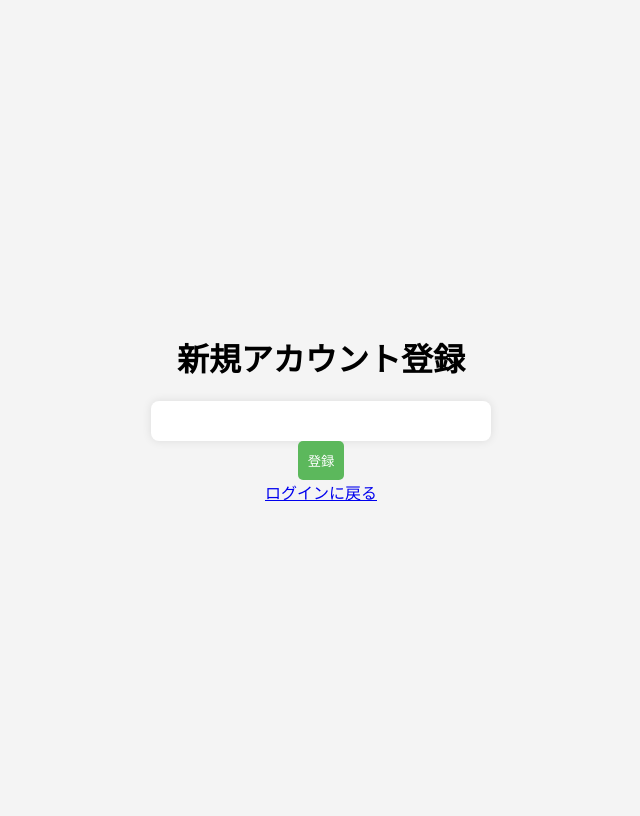
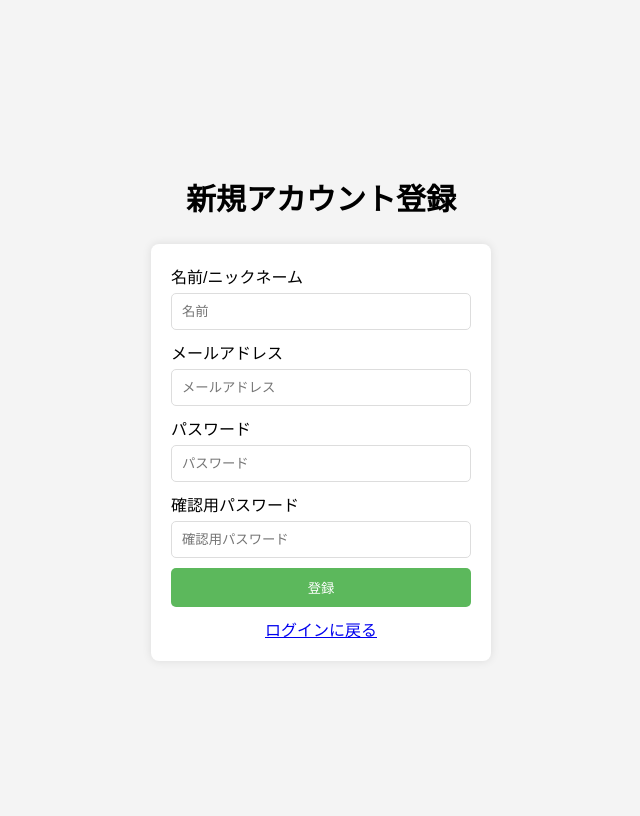
Before and after one commit to TataeMorozumi/ehonto_user, a Django app: page /signup/ in a window 1280 px wide. Shown: the whole page, without its empty margins (319-959 px from the left). Run offline with Django 5.2, Linux system fonts and the light colour scheme.

Commit message:
新規登録画面作成

```diff
--- a/ehonto/app/templates/login.html
+++ b/ehonto/app/templates/login.html
@@ -24,7 +24,7 @@
             padding: 20px;
             border-radius: 8px;
             box-shadow: 0px 0px 10px rgba(0, 0, 0, 0.1);
-            margin-top: 50px;
+            margin-top: 20px;
             width: 300px; /* フォームの幅を指定 */
             text-align: center; /* 中央揃え */
         }
--- a/ehonto/app/templates/signup.html
+++ b/ehonto/app/templates/signup.html
@@ -8,30 +8,41 @@
         body {
             font-family: Arial, sans-serif;
             display: flex;
-            flex-direction: column;
-            align-items: center;
+            flex-direction: column; /* 縦方向に配置 */
             justify-content: center;
+            align-items: center;/* 中央揃え */
             height: 100vh;
             background-color: #f4f4f4;
+        }
+        h2 {
+            font-size: 30px;
+            margin-top: 20px; /* 上から少し余白をつける */
+            margin-bottom: 5px;
         }
         .signup-container {
             background: white;
             padding: 20px;
             border-radius: 8px;
             box-shadow: 0px 0px 10px rgba(0, 0, 0, 0.1);
-            width: 300px;
-            text-align: center;
+            margin-top: 20px;
+            width: 300px; /* フォームの幅を指定 */
+            text-align: center; /* 中央揃え */
         }
         form {
             display: flex;
             flex-direction: column;
+            margin-bottom: 10px;
+        }
+        label {
+            text-align: left;
+            display: block;
+            margin-bottom: 5px; /* ラベルと入力欄の間隔を調整 */
         }
         input {
             margin-bottom: 10px;
             padding: 10px;
             border: 1px solid #ddd;
             border-radius: 5px;
-            width: 100%;
         }
         button {
             background-color: #5cb85c;
@@ -44,17 +55,50 @@
         button:hover {
             background-color: #4cae4c;
         }
+        .register-container {
+            margin-top: 20px; /* フォームとの間隔を作る */
+        }
+        .register-btn {
+            background-color: #337ab7;
+            color: white;
+            text-decoration: none !important;
+            padding: 8px; /* 余白を少し小さくする */
+            border-radius: 5px;
+            display: block;
+            width: 100%;
+            text-align: center;
+            font-size: 10px; /* フォントサイズを小さくする */
+        }
+        .register-btn:hover {
+            background-color: #286090;
+        }
     </style>
 </head>
 <body>
-    <h1>新規アカウント登録</h1>
-    <div class="signup-container"></div>
-        <form method="post">
-            {% csrf_token %}
-            {{ form.as_p }}
-            <button type="submit">登録</button>
+
+    <h2>新規アカウント登録</h2>
+
+    <div class="signup-container">
+       <form method="post">
+           {% csrf_token %}
+           <label for="name">名前/ニックネーム</label>
+           <input type="text" id="name" name="name" placeholder="名前" required>
+
+           <label for="email">メールアドレス</label>
+           <input type="email" id="email" name="email" placeholder="メールアドレス" required>
+
+           <label for="password">パスワード</label>
+           <input type="password" id="password" name="password1" placeholder="パスワード" required>
+
+           <label for="password2">確認用パスワード</label>
+           <input type="password" id="password2" name="password2" placeholder="確認用パスワード" required>
+
+           <button type="submit">登録</button>
         </form>
-        <a href="{% url 'login' %}">ログインに戻る</a>
+
+    <div class="login-container">
+        <a class="login-btn" href="{% url 'login' %}">ログインに戻る</a>
     </div>
+</div>
 </body>
 </html>
--- a/ehonto/app/views.py
+++ b/ehonto/app/views.py
@@ -1,5 +1,7 @@
 from django.shortcuts import render, redirect
 from django.views import View
+from django.contrib.auth import login
+from .forms import SignupForm
 
 class PortfolioView(View):
     def get(self, request):
```
Also changed, not shown: ehonto/app/forms.py (+4 -4 lines).
